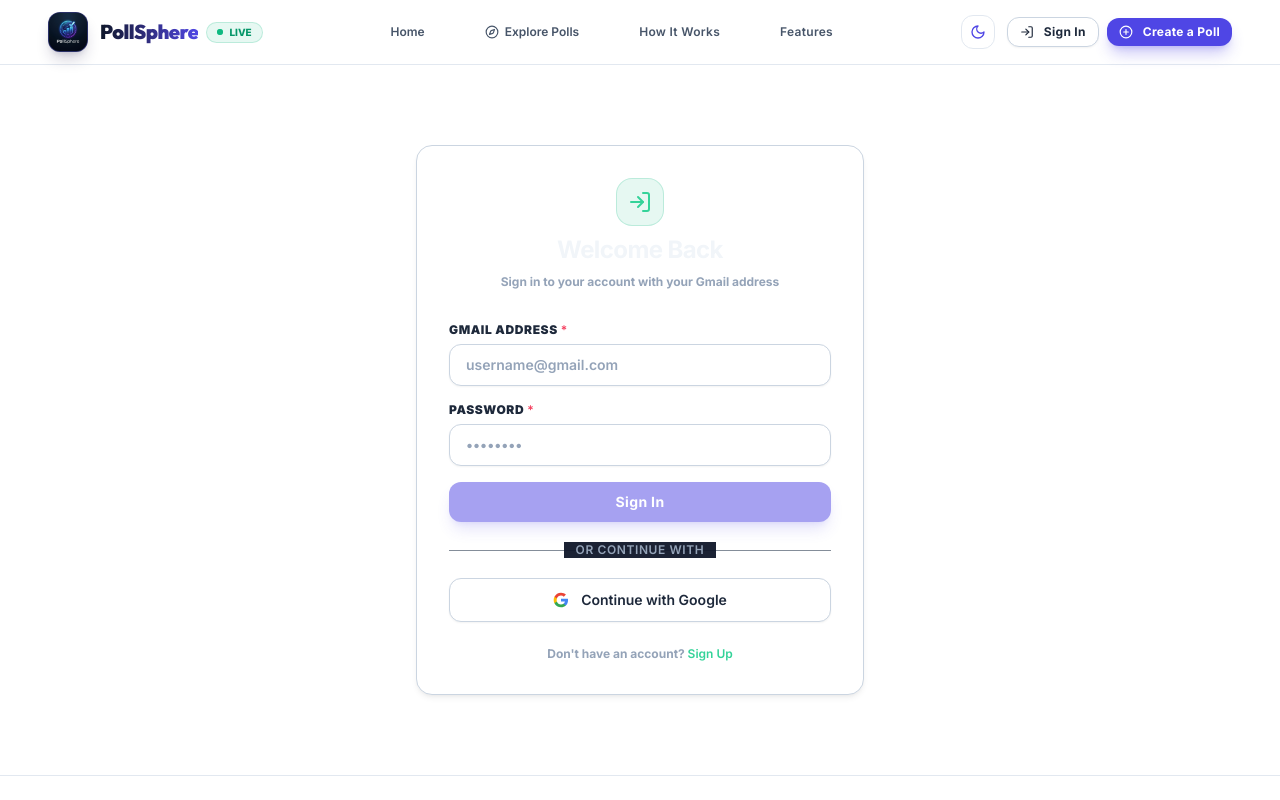
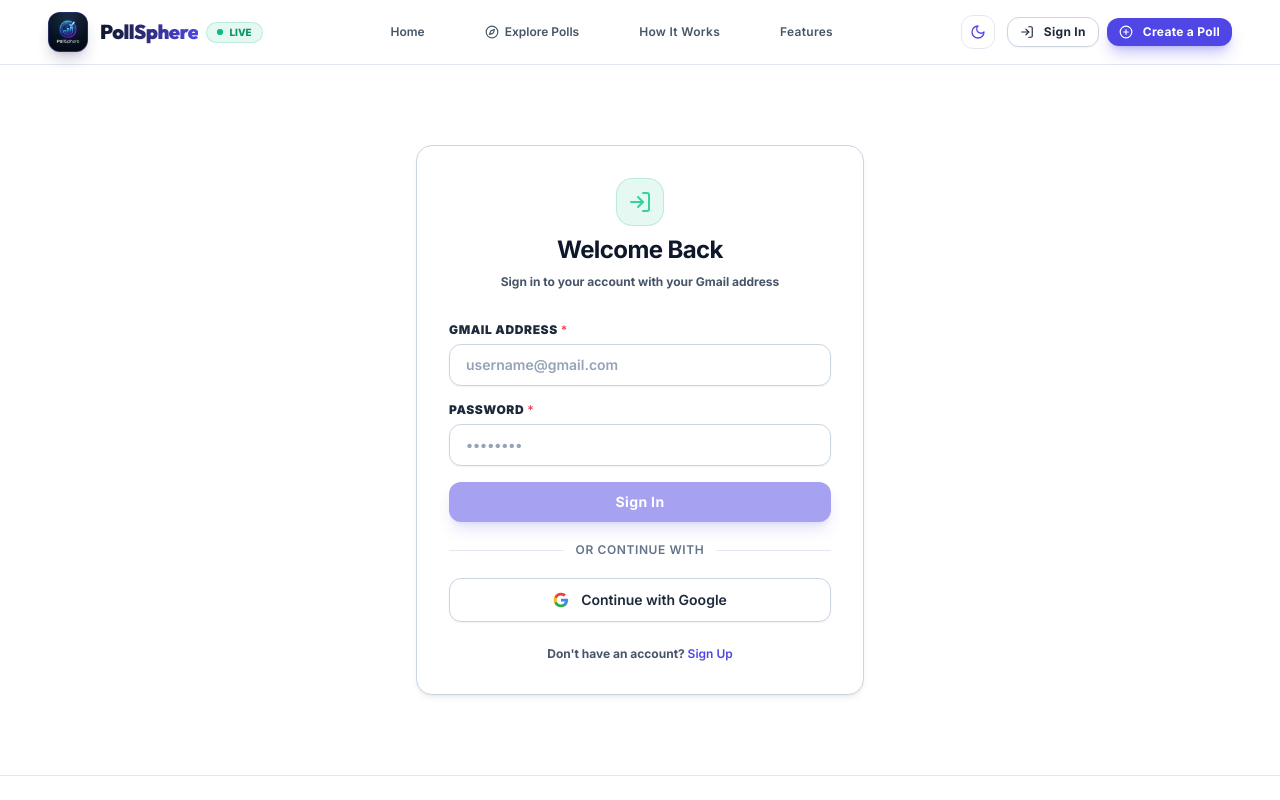
Before and after one commit to srinagapriya06122006/PollSphere-, a React (Vite) app in the folder frontend/: page /login in a window 1280 px wide. Shown: the top 800 px of the page. Built offline with nearby package versions, Linux system fonts and the light colour scheme; no server answers.

Commit message:
Update PulsePoll

```diff
--- a/frontend/src/components/poll/AIInsightsCard.jsx
+++ b/frontend/src/components/poll/AIInsightsCard.jsx
@@ -21,7 +21,7 @@ export const AIInsightsCard = ({ pollId, totalVotes }) => {
   }
 
   return (
-    <div className="bg-gradient-to-br from-indigo-900/10 via-purple-900/5 to-slate-900/10 dark:from-indigo-950/40 dark:via-purple-950/20 dark:to-slate-900/40 rounded-2xl border border-indigo-200/60 dark:border-indigo-800/40 p-6 backdrop-blur-sm relative overflow-hidden transition-all shadow-sm">
+    <div className="bg-gradient-to-br from-indigo-50/80 via-purple-50/50 to-white dark:from-indigo-950/40 dark:via-purple-950/20 dark:to-slate-900/40 rounded-2xl border border-indigo-200/60 dark:border-indigo-800/40 p-6 backdrop-blur-sm relative overflow-hidden transition-all shadow-sm">
       {/* Subtle Background Glow */}
       <div className="absolute -top-12 -right-12 w-48 h-48 bg-indigo-500/10 rounded-full blur-3xl pointer-events-none" />
 
--- a/frontend/src/pages/CommunityPolls.jsx
+++ b/frontend/src/pages/CommunityPolls.jsx
@@ -93,10 +93,10 @@ export const CommunityPolls = () => {
   return (
     <div className="space-y-6">
       {/* SaaS Hero Banner */}
-      <div className="relative overflow-hidden rounded-3xl bg-gradient-to-br from-indigo-900/30 via-slate-900/60 to-purple-900/20 border border-slate-200/80 dark:border-slate-800 p-8 sm:p-10 shadow-xl dark:shadow-black/40">
-        <div className="absolute top-0 right-0 -mt-8 -mr-8 w-64 h-64 bg-indigo-500/15 rounded-full blur-3xl pointer-events-none" />
+      <div className="relative overflow-hidden rounded-3xl bg-gradient-to-r from-indigo-50/90 via-purple-50/70 to-indigo-100/80 dark:from-slate-900 dark:via-indigo-950/40 dark:to-slate-900 border border-indigo-200/80 dark:border-slate-800/80 p-8 sm:p-10 shadow-xl dark:shadow-black/40 transition-colors duration-200">
+        <div className="absolute top-0 right-0 -mt-8 -mr-8 w-64 h-64 bg-indigo-500/10 dark:bg-indigo-500/20 rounded-full blur-3xl pointer-events-none" />
         <div className="relative z-10 max-w-2xl space-y-4">
-          <div className="inline-flex items-center gap-2 px-3 py-1 rounded-full bg-emerald-500/10 text-emerald-600 dark:text-emerald-400 border border-emerald-500/20 text-xs font-bold shadow-sm">
+          <div className="inline-flex items-center gap-2 px-3 py-1 rounded-full bg-emerald-500/10 text-emerald-700 dark:text-emerald-400 border border-emerald-500/30 text-xs font-bold shadow-sm">
             <span className="relative flex h-2 w-2">
               <span className="animate-ping absolute inline-flex h-full w-full rounded-full bg-emerald-400 opacity-75"></span>
               <span className="relative inline-flex rounded-full h-2 w-2 bg-emerald-500"></span>
@@ -104,7 +104,7 @@ export const CommunityPolls = () => {
             <span>COMMUNITY INSIGHTS HUB</span>
           </div>
 
-          <h1 className="text-2xl sm:text-4xl font-black font-['Outfit',sans-serif] text-slate-900 dark:text-slate-100 tracking-tight leading-tight">
+          <h1 className="text-2xl sm:text-4xl font-black font-['Outfit',sans-serif] text-slate-900 dark:text-white tracking-tight leading-tight">
             Discover Real-Time Community Insights
           </h1>
 
--- a/frontend/src/pages/Login.jsx
+++ b/frontend/src/pages/Login.jsx
@@ -96,19 +96,19 @@ export const Login = () => {
           <div className="w-12 h-12 rounded-2xl bg-emerald-500/10 text-emerald-400 flex items-center justify-center mx-auto border border-emerald-500/20">
             <LogIn className="w-6 h-6" />
           </div>
-          <h1 className="text-2xl font-bold text-slate-100">Welcome Back</h1>
-          <p className="text-xs text-slate-400">Sign in to your account with your Gmail address</p>
+          <h1 className="text-2xl font-bold text-slate-900 dark:text-white">Welcome Back</h1>
+          <p className="text-xs text-slate-600 dark:text-slate-400">Sign in to your account with your Gmail address</p>
         </div>
 
         {isRedirected && (
-          <div className="mb-6 p-3 rounded-xl bg-amber-500/10 border border-amber-500/20 text-amber-300 text-xs text-center font-medium">
+          <div className="mb-6 p-3 rounded-xl bg-amber-500/10 border border-amber-500/20 text-amber-700 dark:text-amber-300 text-xs text-center font-medium">
             Please sign in to access that page
           </div>
         )}
 
         {serverError && (
-          <div className="mb-6 p-4 rounded-xl bg-rose-500/10 border border-rose-500/20 text-rose-300 text-xs flex items-center gap-2.5">
-            <AlertCircle className="w-4 h-4 text-rose-400 shrink-0" />
+          <div className="mb-6 p-4 rounded-xl bg-rose-500/10 border border-rose-500/20 text-rose-700 dark:text-rose-300 text-xs flex items-center gap-2.5">
+            <AlertCircle className="w-4 h-4 text-rose-500 dark:text-rose-400 shrink-0" />
             <span>{serverError}</span>
           </div>
         )}
@@ -156,10 +156,10 @@ export const Login = () => {
 
         <div className="relative my-5 text-center">
           <div className="absolute inset-0 flex items-center">
-            <div className="w-full border-t border-slate-700/60" />
+            <div className="w-full border-t border-slate-200 dark:border-slate-700/60" />
           </div>
           <div className="relative flex justify-center text-xs uppercase">
-            <span className="bg-slate-900/95 px-3 text-slate-400 font-semibold tracking-wider">
+            <span className="bg-white dark:bg-slate-900 px-3 text-slate-500 dark:text-slate-400 font-semibold tracking-wider">
               Or continue with
             </span>
           </div>
@@ -169,11 +169,11 @@ export const Login = () => {
           <GoogleSignInButton />
         </div>
 
-        <p className="text-center text-xs text-slate-400 mt-6">
+        <p className="text-center text-xs text-slate-600 dark:text-slate-400 mt-6">
           Don't have an account?{' '}
           <Link
             to={redirectQuery ? `/register?redirect=${encodeURIComponent(redirectQuery)}` : '/register'}
-            className="text-emerald-400 hover:underline font-semibold"
+            className="text-indigo-600 dark:text-emerald-400 hover:underline font-semibold"
           >
             Sign Up
           </Link>
```
